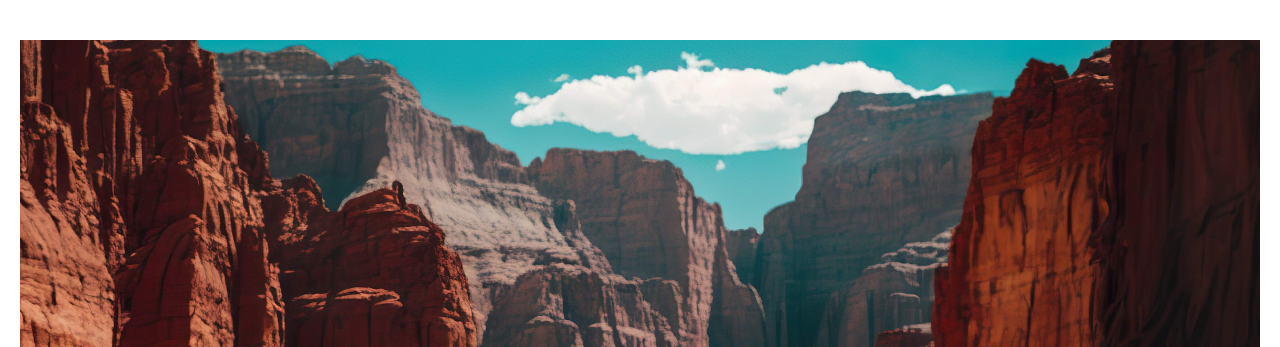
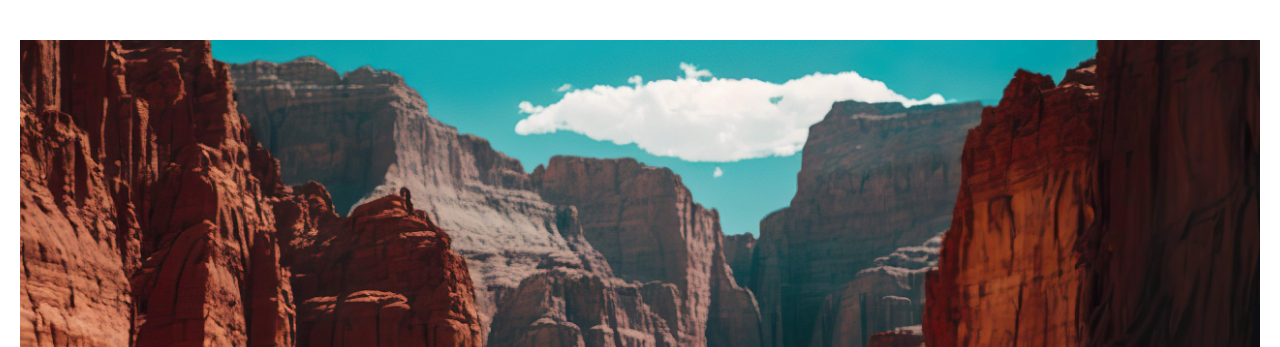
Before and after one commit to oriolgfarssac/ResponsiveCamper, a plain HTML site: page index.html in a window 1280 px wide. Shown: the top 347 px of the page. Drawn offline with Linux system fonts and the light colour scheme.

Commit message:
correció columnat

```diff
--- a/index.html
+++ b/index.html
@@ -9,8 +9,8 @@
   <body>
     <div class="o-container">
         <section class="hero">
-            <div class="hero__image o-col-12@lg o-col-8@md o-col-4\@sm">
-                <img src="./public/img/photo 1.jpg" alt="image">
+            <div class="hero__image">
+                <img src="./public/img/photo 1.jpg" alt="image" class="img">
             </div>
             <div class="hero__content o-col-push-1@lg o-col-6@lg o-col-push-1@md o-col-5@md o-col-4@sm">
                 <h1 class="hero__title">Alquila una camper y vive una aventura.</h1>
--- a/utils.css
+++ b/utils.css
@@ -27,12 +27,18 @@ body{
   }
 
   .hero__image {
-    display:flex;
-    align-items: center;
-    justify-content: center;
+    display: flex;
+    flex-direction: column;
+    width: 100%;
+    height: 100%;
+    position: absolute;
+  }
+
+  .img{
     position: absolute;
     width: 100%;
     height: 100%;
+    object-fit: cover;
   }
 
   .hero__content {
@@ -90,6 +96,7 @@ body{
 .o-container {
     display: flex;
     flex-wrap: wrap;
+    justify-content: center;
     margin: 0 auto;
     max-width: 100%;
     padding-left: calc(var(--container-padding) - var(--grid-gutter)/2);
```
